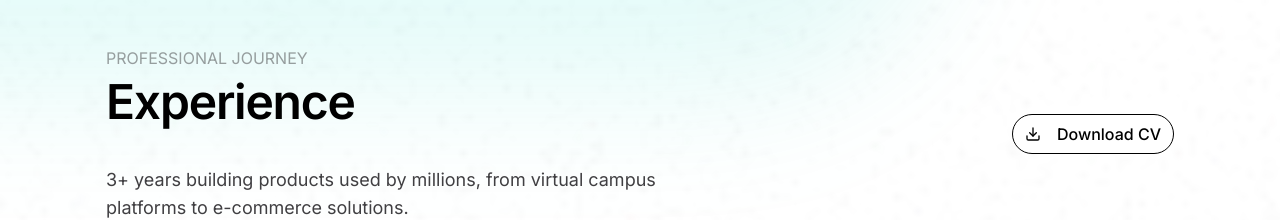
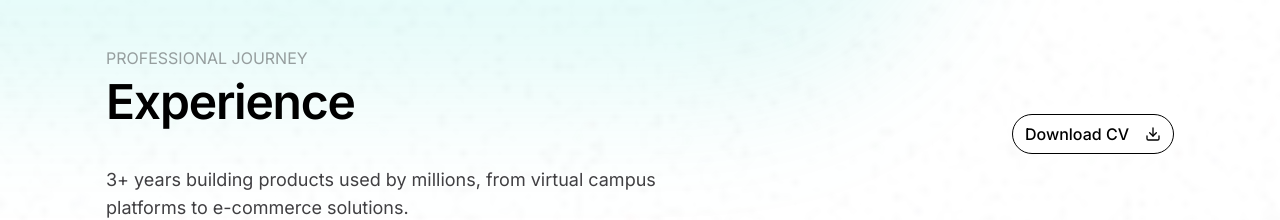
Before and after one commit to jacobreesgit/Portfolio, a Next.js app: page /about in a window 1280 px wide. Shown: the part 1560-1780 px from the top of the page. Built offline with nearby package versions, Linux system fonts and the light colour scheme.

Commit message:
Move all button icons to the right-hand side
Repositioned Download icons in CV buttons to appear on the right for visual consistency across the site.

```diff
--- a/src/components/sections/experience.tsx
+++ b/src/components/sections/experience.tsx
@@ -147,8 +147,8 @@ export default function Experience({ className }: ExperienceProps) {
               asChild
             >
               <Link href="/cv.pdf" target="_blank">
-                <Download className="mr-2 size-4" />
                 Download CV
+                <Download className="ml-2 size-4" />
               </Link>
             </Button>
           </motion.div>
--- a/src/components/sections/hero.tsx
+++ b/src/components/sections/hero.tsx
@@ -129,8 +129,8 @@ export default function Hero() {
                 asChild
               >
                 <Link href="/cv.pdf" target="_blank">
-                  <Download className="mr-2 size-4" />
                   Download CV
+                  <Download className="ml-2 size-4" />
                 </Link>
               </Button>
             </motion.div>
```
